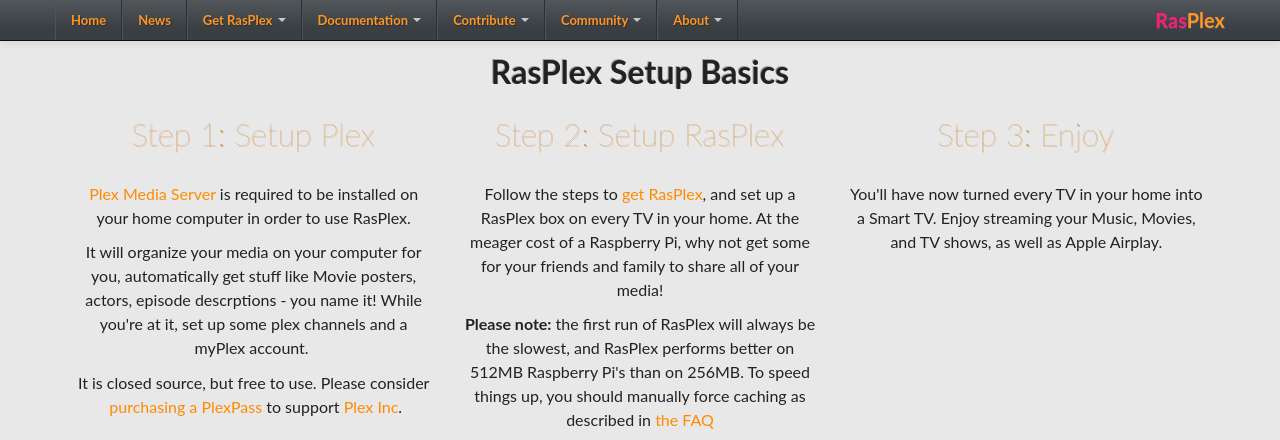
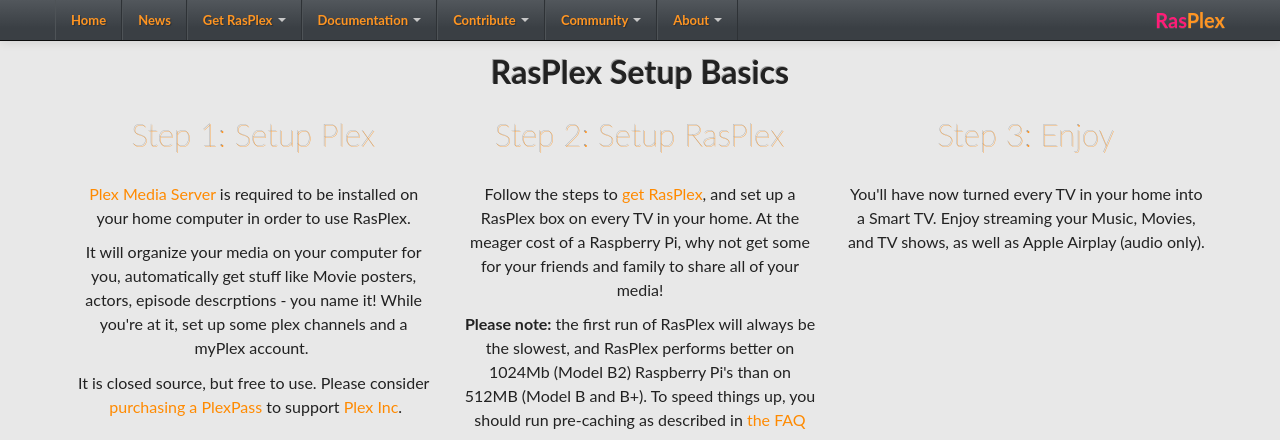
Before and after one commit to RasPlex/RasPlex.github.io, a Jekyll site: the page built from docs/setup.md, in a window 1280 px wide and 956 px high, cut to the strip 0-440 px from the top of the window. Built offline with Jekyll 4.4.1, drawn with Linux system fonts in a browser that asks for light colours; nearby versions of some CDN libraries.

Commit message:
Update setup.md

```diff
--- a/docs/setup.md
+++ b/docs/setup.md
@@ -18,12 +18,12 @@
       <h2>Step 2: Setup RasPlex</h2>
       <a href="../get-started/rasplex-installers.html" target="_blank"><img class="oslogo" src="../images/getrasplex.png" alt="" /></a>
       <p>Follow the steps to <a href="../get-started/rasplex-installers.html">get RasPlex</a>, and set up a RasPlex box on every TV in your home. At the meager cost of a Raspberry Pi, why not get some for your friends and family to share all of your media!</p>
-      <p><strong>Please note:</strong> the first run of RasPlex will always be the slowest, and RasPlex performs better on 512MB Raspberry Pi's than on 256MB. To speed things up, you should manually force caching as described in <a href="faq.html">the FAQ</a></p>
+      <p><strong>Please note:</strong> the first run of RasPlex will always be the slowest, and RasPlex performs better on 1024Mb (Model B2) Raspberry Pi's than on 512MB (Model B and B+). To speed things up, you should run pre-caching as described in <a href="faq.html">the FAQ</a></p>
     </div>
     <div class="span4">
       <h2>Step 3: Enjoy</h2>
       <a href="http://www.youtube.com/watch?v=S-9USnW-aOc" target="_blank"><img class="oslogo" src="../images/plex-screen.png" alt="" /></a>
-      <p>You'll have now turned every TV in your home into a Smart TV. Enjoy streaming your Music, Movies, and TV shows, as well as Apple Airplay.</p>
+      <p>You'll have now turned every TV in your home into a Smart TV. Enjoy streaming your Music, Movies, and TV shows, as well as Apple Airplay (audio only).</p>
     </div>
   </div>
 </div>
```
